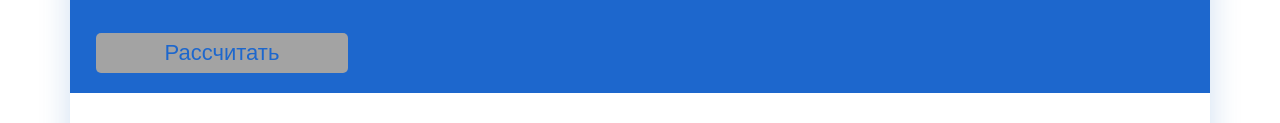
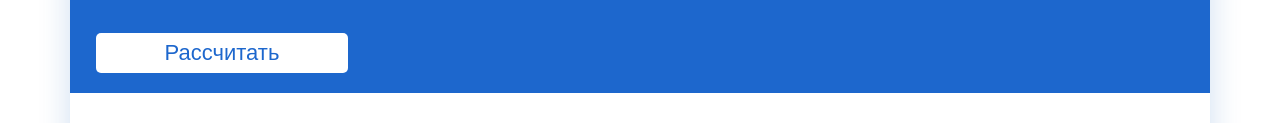
Before and after one commit to SyP4lk/SyP4lk.github.io, a plain HTML site: page movie/index.html in a window 1280 px wide. Shown: the part 309-432 px from the top of the page. Drawn offline with nearby package versions, Linux system fonts and the light colour scheme; a web font is replaced by a local one.

Commit message:
Update style.css

```diff
--- a/movie/style.css
+++ b/movie/style.css
@@ -88,7 +88,7 @@
 
             button {
                 border-radius: 0;
-                background-color: #a3a3a3;
+                background-color: #fff;
                 color: #1D67CD;
             }
 
```
